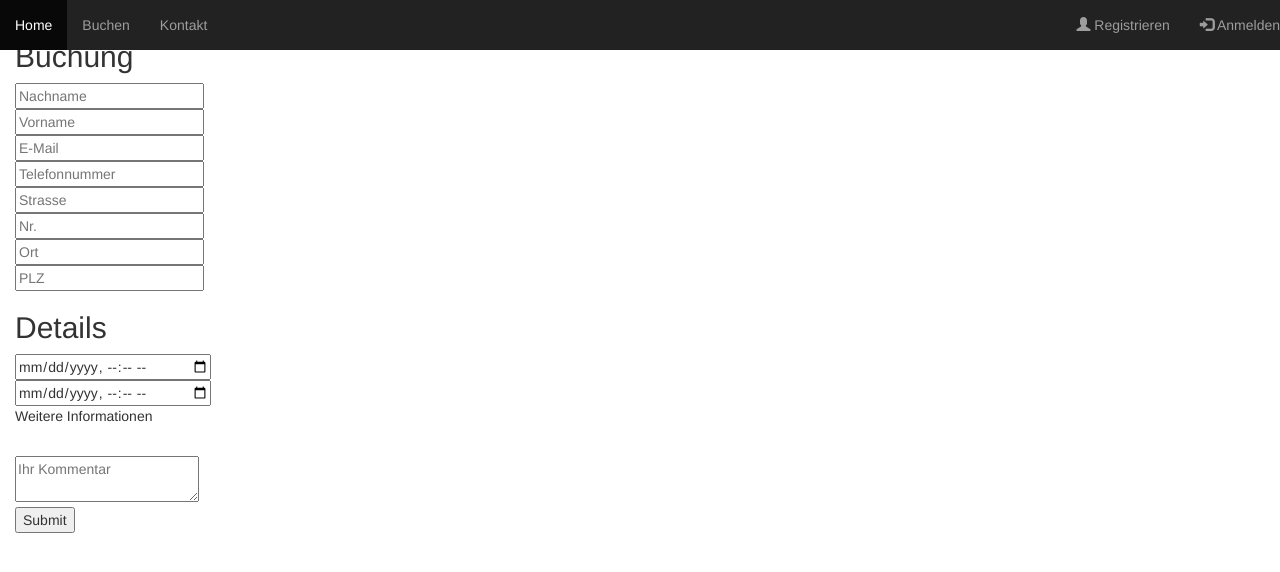
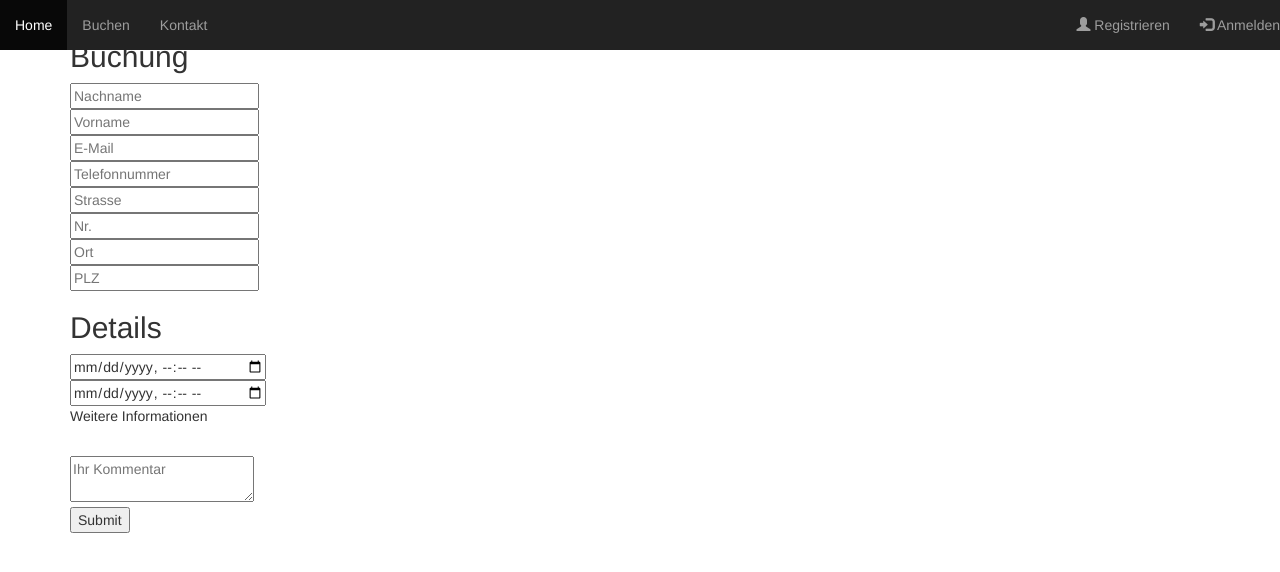
Before and after one commit to kevintrottmann/WebEngProject, a PHP site: page /index.php?page=buchen in a window 1280 px wide. Shown: the top 572 px of the page. Run offline with PHP 8.4, Linux system fonts and the light colour scheme; some libraries are stand-ins or nearby versions.

Commit message:
Verzweifelter Versuch die Navbar zu fixen

```diff
--- a/index.php
+++ b/index.php
@@ -27,13 +27,11 @@
 
 
 	<body>
-        <div class="container-fluid">
             <?php
             include('./pages/navbar.php');
             ?>
-        </div>
 
-        <div class="container-fluid">
+        <div class="container">
             <?php
             include($pageToInclude);
             ?>
--- a/pages/navbar.php
+++ b/pages/navbar.php
@@ -1,5 +1,4 @@
 <!-- Static Navigation-Bar -->
-<div class="containter-fluid">
 <nav class="navigation navbar-inverse navbar-fixed-top">
     <!--
     <div class="navbar-header">
@@ -18,4 +17,3 @@
         <li><a href="index.php?page=login"><span class="glyphicon glyphicon-log-in"></span> Anmelden</a></li>
     </ul>
 </nav>
-</div>
--- a/pages/welcome.php
+++ b/pages/welcome.php
@@ -1 +1,2 @@
+<h1>     </h1>
 <h1>Welcome</h1>
```
